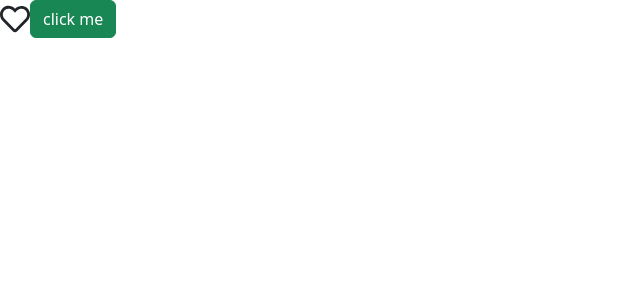
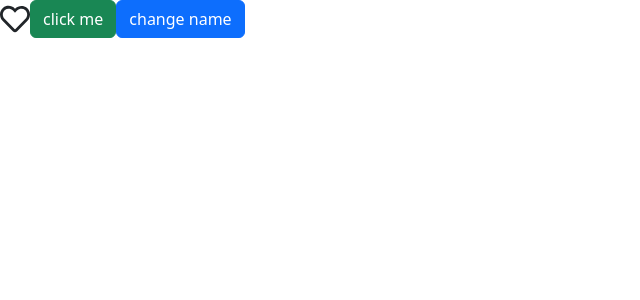
Before and after one commit to J0-Y0/typescript-best-practice, a React (Vite) app: page / in a window 1280 px wide. Shown: the top 300 px of the page, without its empty margins (0-640 px from the left). Built offline with nearby package versions, Linux system fonts and the light colour scheme.

Commit message:
the power of spreed operator

```diff
--- a/src/App.tsx
+++ b/src/App.tsx
@@ -7,13 +7,31 @@ import Like from "./components/Like";
 function App() {
   const [showAlert, setShowAlert] = useState(false);
   const [liked, setLiked] = useState(false);
+  const [game, setGame] = useState({
+    id: 1,
+    player: {
+      name: "mosh",
+      age: 36,
+    },
+  });
   return (
     <>
+      {console.log(game)}
       <Like onclick={() => setLiked(!liked)} liked={liked}></Like>
-
       {showAlert && <Alert onclose={() => setShowAlert(false)}></Alert>}
       <Button color="success" onclick={() => setShowAlert(true)}>
         click me
+      </Button>
+      <Button
+        color="primary"
+        onclick={() => {
+          setGame({
+            ...game,
+            player: { ...game.player, name: "yosef the emyayu" },
+          });
+        }}
+      >
+        change name
       </Button>
     </>
   );
```
